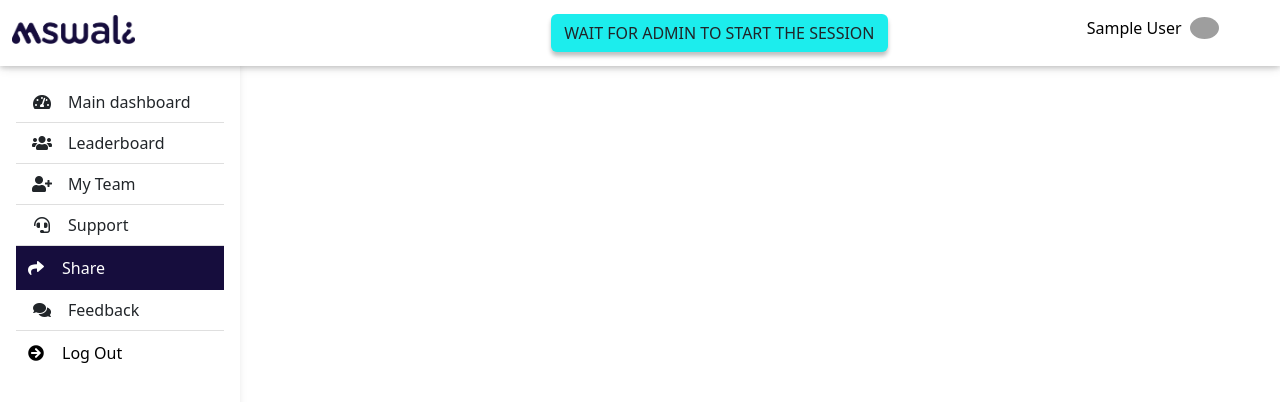
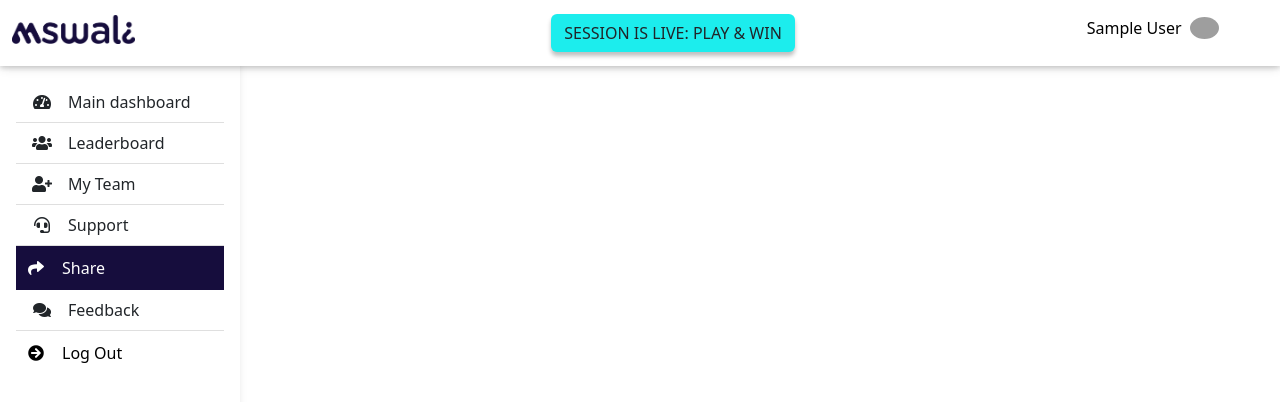
Before and after one commit to Alexotieno1717/pwa-ui, a React (Create React App) app: page /share in a window 1280 px wide. Shown: the top 402 px of the page. Built offline with nearby package versions, Linux system fonts and the light colour scheme; sample sign-in values are in the browser's storage; grey boxes are pictures that could not be loaded.

Commit message:
Modified navbar

```diff
--- a/src/components/Navigation/Navbar/Navbar.jsx
+++ b/src/components/Navigation/Navbar/Navbar.jsx
@@ -1,10 +1,12 @@
+import axios from 'axios';
 import React from 'react';
+import { useEffect } from 'react';
+import { useState } from 'react';
 
 
 function Navbar() {
 
   const user = JSON.parse(localStorage.getItem('userSaved'))
-
 
   return (
     <div>
@@ -30,7 +32,9 @@ function Navbar() {
               </a>
             </div>
             <div className='col-md-5'>
-              <button className='btn btnPlayBigScreen'>Wait for Admin to Start the Session
+              <button className='btn btnPlayBigScreen'>
+                {/* Wait for Admin to Start the Session */}
+                Session is Live: PLAY & WIN
               </button>
             </div>
             <div className='col-md-2'>
```
